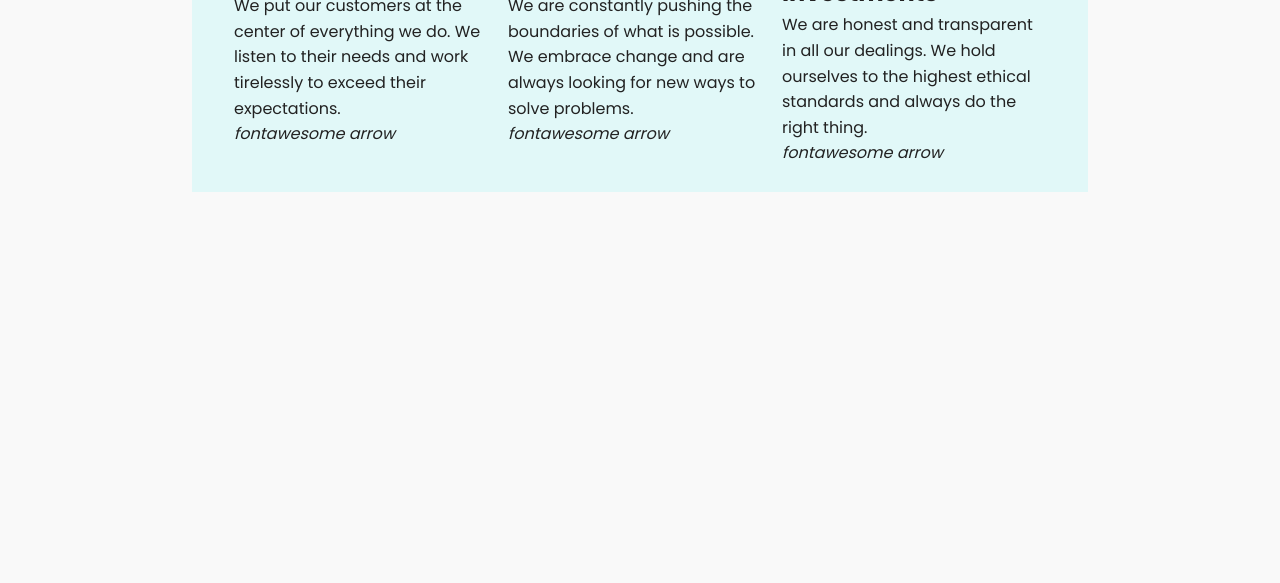
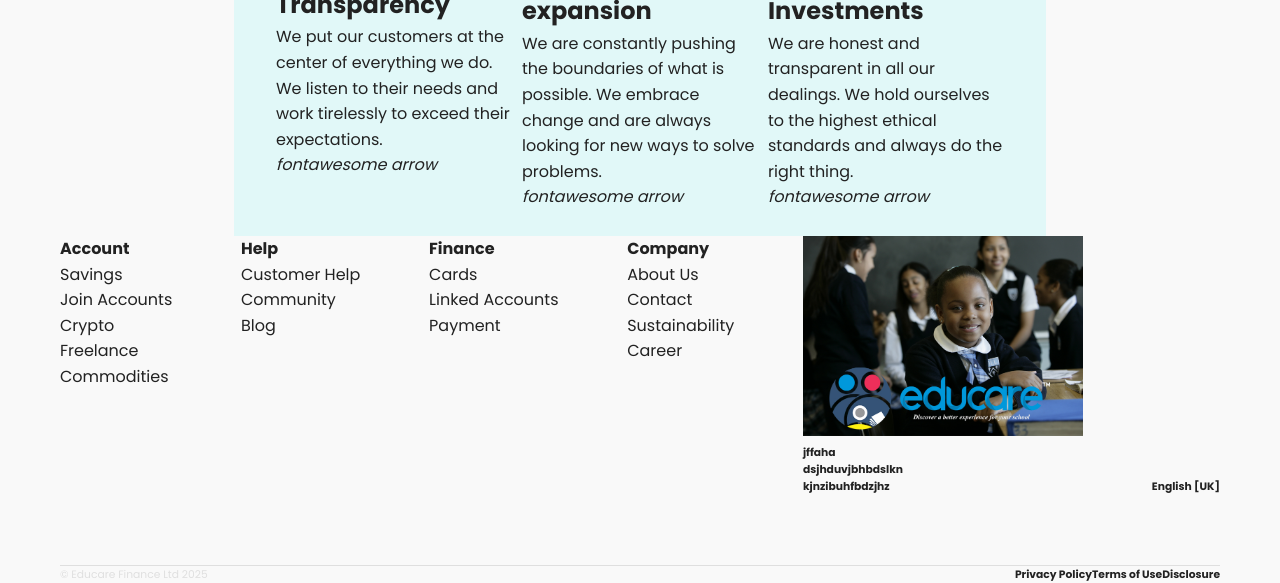
Before and after one commit to christianonoh/educare-portfolio, a plain HTML site: page Structure/index.html in a window 1280 px wide. Shown: the part 2216-2799 px from the top of the page. Before the commit the page ends 2408 px from the top, so only its background shows below. Drawn offline with Linux system fonts and the light colour scheme; files whose address does not match are found by name.

Commit message:
update: included footer to the index page

```diff
--- a/Structure/index.html
+++ b/Structure/index.html
@@ -9,6 +9,7 @@
     <link rel="stylesheet" href="../styles/opeyemi-style.css" />
     <link href="https://fonts.googleapis.com/css2?family=Poppins:wght@300;400;500;600;700&display=swap" rel="stylesheet">
     <link rel="stylesheet" href="../styles/Ebubedike.css" />
+    <link rel="stylesheet" href="/styles/footer.css" />
 
   </head>
   <body>
@@ -146,7 +147,52 @@
     </section>
 
     <footer id="footer">
+        <div id="linksListContainer">
+        <div class="linksList">
+          <h4>Account</h4>
+          <p>Savings</p>
+          <p>Join Accounts</p>
+          <p>Crypto</p>
+          <p>Freelance</p>
+          <p>Commodities</p>
+        </div>
 
+        <div class="linksList">
+          <h4>Help</h4>
+          <p>Customer Help</p>
+          <p>Community</p>
+          Blog
+        </div>
+        <div class="linksList">
+          <h4>Finance</h4>
+          <p>Cards</p>
+          <p>Linked Accounts</p>
+          <p>Payment</p>
+        </div>
+
+        <div class="linksList">
+          <h4>Company</h4>
+          <p>About Us</p>
+          <p>Contact</p>
+          <p>Sustainability</p>
+          <p>Career</p>
+        </div>
+        <div>
+          <img src="images/educare-1.jpg" alt="" />
+          <h6>jffaha</h6>
+          <h6>dsjhduvjbhbdslkn</h6>
+          <h6>kjnzibuhfbdzjhz</h6>
+        </div>
+        <h6>English [UK]</h6>
+      </div>
+
+      <div class="policyLine">
+        <h6>&copy; Educare Finance Ltd 2025</h6>
+
+        <h6>Privacy Policy</h6>
+        <h6>Terms of Use</h6>
+        <h6>Disclosure</h6>
+      </div>
     </footer>
   </body>
 </html>
```
